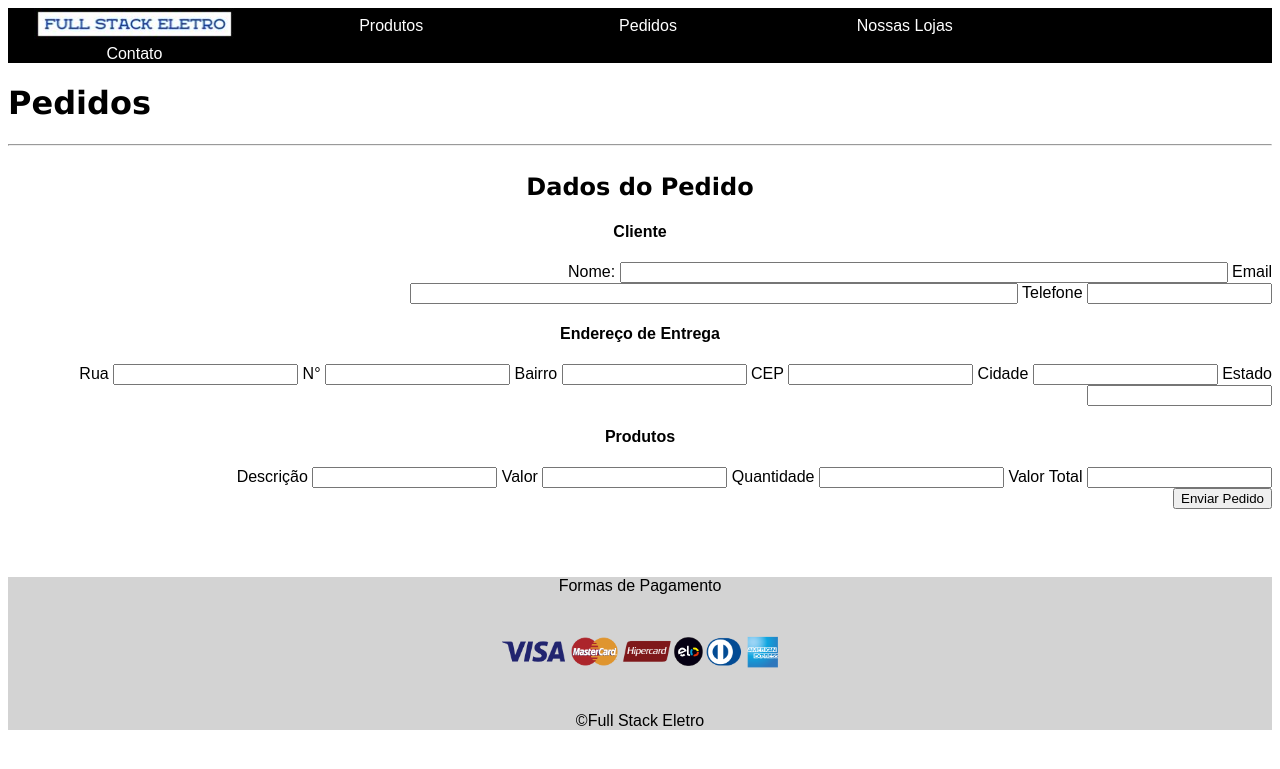
After one commit to alinercardoso/fullstack, a PHP site: page /pedido.php in a window 1280 px wide. The commit adds this page. Shown: the top 769 px of the page. Run offline with PHP 8.4, Linux system fonts and the light colour scheme.

Commit message:
Inclusão do formulário de pedidos

```diff
--- a/CSS/Estilo.css
+++ b/CSS/Estilo.css
@@ -10,9 +10,9 @@
     font-family: Arial, Helvetica, sans-serif;
     text-align: center;
     display: inline-block;
-    width: 22%;
-    padding: 10px;
+    width: 20%;
     vertical-align:middle;
+    position: relative;
 }
 
 #rodape{
@@ -137,3 +137,13 @@ h4{
     text-align: center;
 
 }
+
+#formulario_pedido{
+    font-family:Arial, Helvetica, sans-serif;
+    width: 100%;
+    border: 2px;
+    text-align: right;
+    display: inline-block;
+    height: 40px;
+
+}
--- a/menu.html
+++ b/menu.html
@@ -1,6 +1,7 @@
 <nav id="menu">
     <a href="index.php"><img width="200px" src="Images/logo.png" alt="Full stack Eletro"></a>
     <a href="Produtos.php">Produtos</a>
+    <a href="pedido.php">Pedidos</a>
     <a href="loja.php">Nossas Lojas</a>
     <a href="contato.php">Contato</a>
 </nav>
--- /dev/null
+++ b/pedido.php
@@ -0,0 +1,117 @@
+<?php
+$servername = "localhost";
+$username = "root";
+$password = "";
+$database = "fullstack";
+
+//criando a conexão
+
+$conn = mysqli_connect($servername, $username, $password, $database);
+
+//testando a conexão
+
+if(!$conn){
+    die("A conexão ao DB falhou: ". mysqli_connect_error());
+}
+
+if (isset($_POST['nome']) && isset($_POST['msg'])){
+    $nome = $_POST['nome'];
+    $msg = $_POST['msg'];
+
+    $sql = "insert into comentarios (nome, msg) values ('$nome', '$msg')";
+    $result = $conn->query($sql);
+}
+?>
+
+<!DOCTYPE html>
+<html lang="pt-br">
+
+    <head>
+
+        <meta charset="UTF-8">
+        <title>Full stack Eletro</title>
+        <link rel="stylesheet" type="text/CSS" href="./CSS/Estilo.css">
+        <script src="./js/funcoes.js"></script>
+
+
+    </head>
+
+    <body>
+
+    <!--Menu-->
+    <?php
+        include('menu.html');
+    ?>
+
+        <main>
+            <h1>Pedidos</h1>
+            <hr>
+            <section id="formulario_pedido">
+                <h2>Dados do Pedido</h2>
+
+                <form method = "post" action ="">
+                    <h4>Cliente</h4>
+
+                    <label>Nome:</label>
+                    <input type="text" name = "nome_cliente" style="width:600px;">
+
+                    <label>Email</label>
+                    <input type="email" name = "email" style="width:600px;">
+
+                    <label>Telefone</label>
+                    <input type="tel" name = "telefone">
+
+                    <h4>Endereço de Entrega</h4>
+
+                    <label>Rua</label>
+                    <input type="text" name = "end_rua">
+
+                    <label>N°</label>
+                    <input type="text" name = "end_num">
+
+                    <label>Bairro</label>
+                    <input type="text" name = "end_bairro">
+
+                    <label>CEP</label>
+                    <input type="text" name = "end_cep">
+
+                    <label>Cidade</label>
+                    <input type="text" name = "end_cidade">
+
+                    <label>Estado</label>
+                    <input type="text" name = "end_estado">
+
+                    <h4> Produtos </h4>
+
+                    <label>Descrição</label>
+                    <input type = "text" name="nome_prod">
+
+                    <label>Valor</label>
+                    <input type= "int" name="valor_unit">
+
+                    <label>Quantidade</label>
+                    <input type= "number" name="quantidade">
+
+                    <label>Valor Total</label>
+                    <input type= "int" name="valor_total">
+
+                    <br>
+                    <input onclick="confirmarenvio()" name = "submit" type="submit" value="Enviar Pedido">
+
+
+                </form>
+            </section>
+
+        </main>
+
+        <br><br><br>
+
+        <footer id="rodape">
+            <p>Formas de Pagamento</p>
+            <img width="25%" src="Images/forma-de-pagamento.png" alt="Formas de Pagamento">
+            <p>&copy;Full Stack Eletro</p>
+
+        </footer>
+
+    </body>
+</html>
```
Also changed, not shown: database/fullstack_query.sql (+10 -13 lines).
